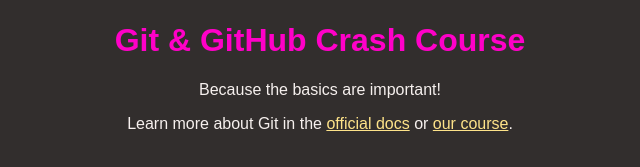
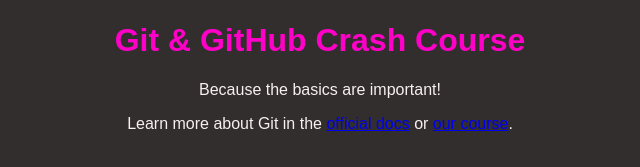
Before and after one commit to capKloss72/github-crash-course, a plain HTML site: page index.html in a window 1280 px wide. Shown: the part 147-314 px from the top of the page, without its empty margins (320-960 px from the left). Drawn offline with Linux system fonts and the light colour scheme.

Commit message:
changed link color

```diff
--- a/styles.css
+++ b/styles.css
@@ -18,8 +18,8 @@ body {
 
 h1 {
   color: #ff00c8;
-}
+}s
 
 a {
-  color: #fee389;
+  color: #fb0000;
 }
```
